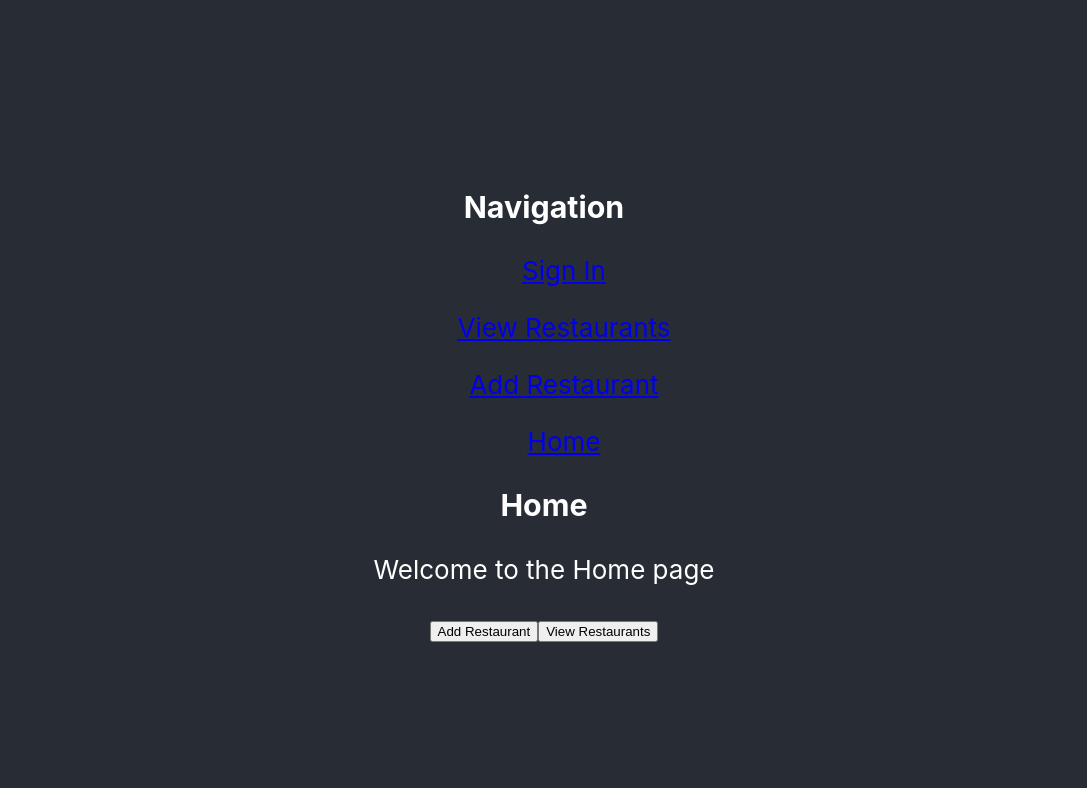
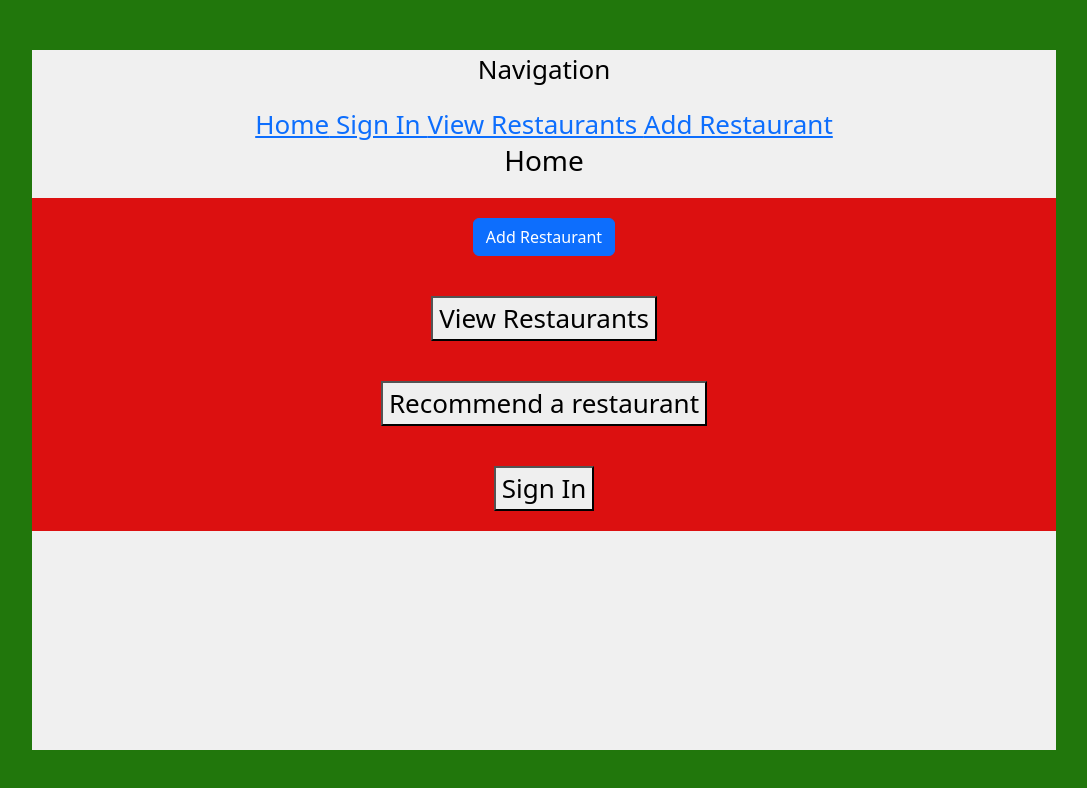
Before and after one commit to Cremacious/greg-read-all-about-it, a React (Create React App) app: page / in a window 1280 px wide. Shown: the top 788 px of the page, without its empty margins (96-1183 px from the left). Built offline with nearby package versions, Linux system fonts and the light colour scheme; no server answers; the database is empty.

Commit message:
Added bootstrap styling and changed background color and layout.

```diff
--- a/package.json
+++ b/package.json
@@ -3,6 +3,7 @@
   "version": "0.1.0",
   "private": true,
   "dependencies": {
+    "bootstrap": "^5.3.3",
     "cra-template": "1.2.0",
     "firebase": "^11.1.0",
     "firestore": "^1.1.6",
@@ -10,6 +11,7 @@
     "react-dom": "^18.0.0",
     "react-router-dom": "^6.28.0",
     "react-scripts": "5.0.1",
+    "sass": "^1.83.0",
     "web-vitals": "^4.2.4"
   },
   "scripts": {
--- a/src/App.css
+++ b/src/App.css
@@ -14,14 +14,14 @@
 }
 
 .App-header {
-  background-color: #282c34;
+  background-color: #21770c;
   min-height: 100vh;
   display: flex;
   flex-direction: column;
   align-items: center;
   justify-content: center;
   font-size: calc(10px + 2vmin);
-  color: white;
+  color: rgb(0, 0, 0);
 }
 
 .App-link {
@@ -36,3 +36,12 @@
     transform: rotate(360deg);
   }
 }
+
+.app-view {
+  justify-content: center;
+  align-content: flex-start;
+  height: 700px;
+  background-color: #f0f0f0;
+  flex-direction: column;
+  width: 80%;
+}
--- a/src/App.js
+++ b/src/App.js
@@ -13,6 +13,7 @@ function App() {
   return (
     <div className="App">
       <header className="App-header">
+        <div className="app-view">
           <Routes>
             <Route path="/" element={<Navigation />}>
               <Route index element={<Home />} />
@@ -23,6 +24,7 @@ function App() {
               <Route path="edit-restaurant/:id" element={<EditRestaurant />} />
             </Route>
           </Routes>
+        </div>
       </header>
     </div>
   );
--- a/src/index.js
+++ b/src/index.js
@@ -4,6 +4,7 @@ import './index.css';
 import App from './App';
 import reportWebVitals from './reportWebVitals';
 import { BrowserRouter } from 'react-router-dom';
+import 'bootstrap/dist/css/bootstrap.min.css';
 
 import { RestaurantsProvider } from './context/restaurants.context';
 
--- a/src/routes/home/home.component.jsx
+++ b/src/routes/home/home.component.jsx
@@ -1,3 +1,4 @@
+import './home.styles.scss';
 import { useNavigate } from 'react-router-dom';
 
 function Home() {
@@ -12,11 +13,18 @@ function Home() {
   };
 
   return (
-    <div>
+    <div className="home-containerX">
       <h3>Home</h3>
-      <p>Welcome to the Home page</p>
-      <button onClick={handleAddRestaurants}>Add Restaurant</button>
-      <button onClick={handleViewRestaurants}>View Restaurants</button>
+      <div className="buttons-container">
+        <button className="button btn btn-primary" onClick={handleAddRestaurants}>
+          Add Restaurant
+        </button>
+        <button className="button" onClick={handleViewRestaurants}>
+          View Restaurants
+        </button>
+        <button className="button">Recommend a restaurant</button>
+        <button className="button">Sign In</button>
+      </div>
     </div>
   );
 }
--- /dev/null
+++ b/src/routes/home/home.styles.scss
@@ -0,0 +1,14 @@
+.buttons-container {
+  display: flex;
+  justify-content: center;
+  align-items: center;
+  margin-top: 20px;
+  margin-bottom: 20px;
+  background-color: #dc1010;
+  flex-direction: column;
+
+  .button {
+    margin-right: 10px;
+    margin: 20px;
+  }
+}
--- a/src/routes/navigation/navigation.component.jsx
+++ b/src/routes/navigation/navigation.component.jsx
@@ -1,21 +1,13 @@
-import { Link, Outlet } from 'react-router-dom';
+import { Link, Outlet, NavLink } from 'react-router-dom';
 
 function Navigation() {
   return (
     <div>
-      <h3>Navigation</h3>
-      <ol>
-        <Link to="/sign-in">Sign In</Link>
-      </ol>
-      <ol>
-        <Link to="/restaurants"> View Restaurants</Link>
-      </ol>
-      <ol>
-        <Link to="/restaurant-form">Add Restaurant</Link>
-      </ol>
-      <ol>
-        <Link to="/">Home</Link>
-      </ol>
+      <p>Navigation</p>
+      <Link to="/"> Home</Link>
+      <Link to="/sign-in"> Sign In </Link>
+      <Link to="/restaurants"> View Restaurants </Link>
+      <Link to="/restaurant-form"> Add Restaurant </Link>
       <Outlet />
     </div>
   );
```
Also changed, not shown: public/greg.png (added), 1 other file (tests, documents, lock files or other folders). Lines whose indentation alone changed are shown as unchanged.
